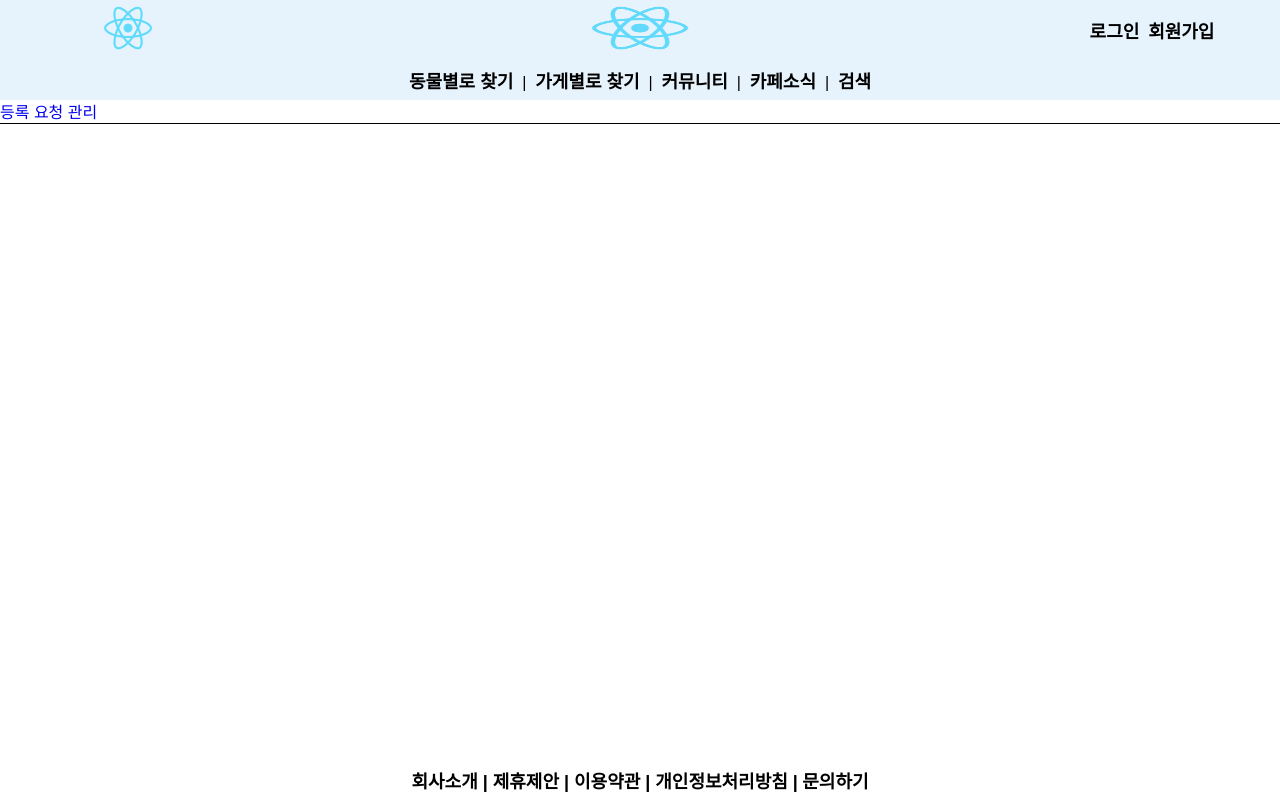
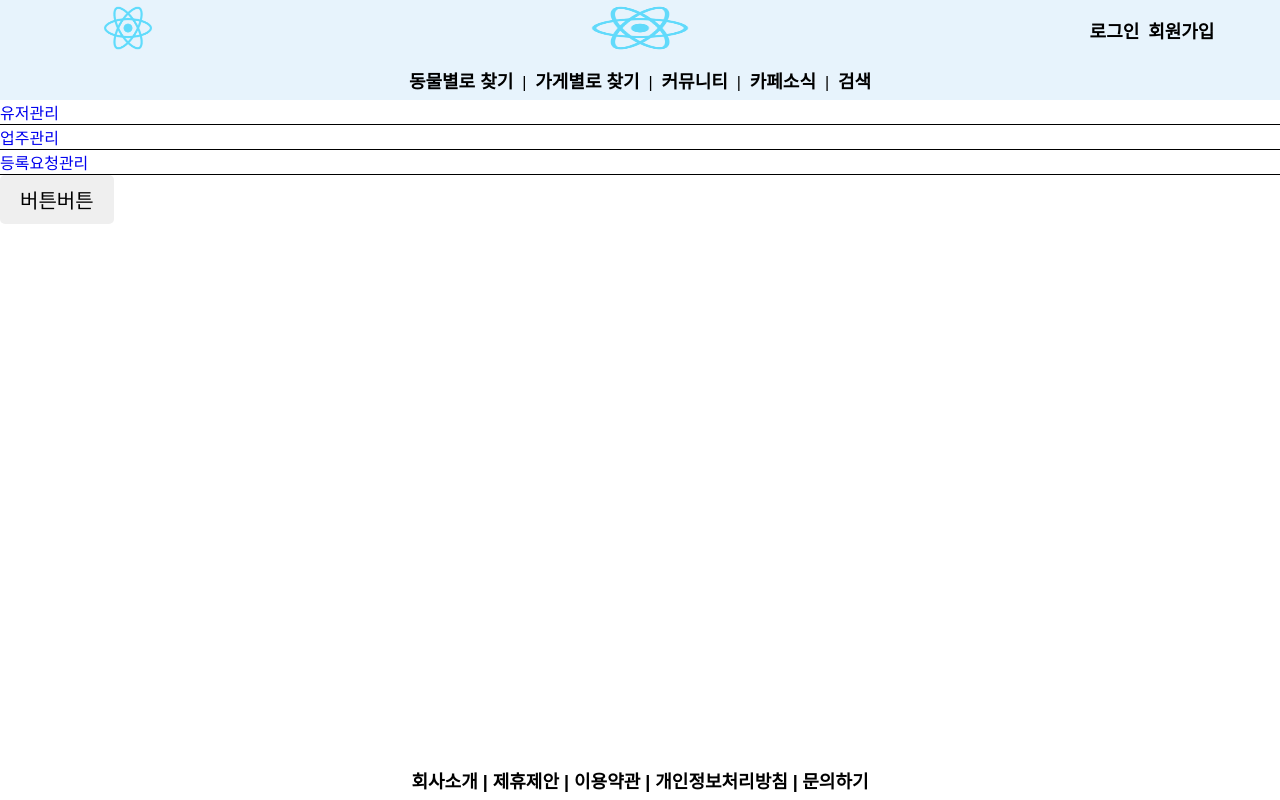
Before and after one commit to steve15963/Cafet, a React (Create React App) app in the folder frontend/: page /TestPage in a window 1280 px wide. Built offline with nearby package versions, Linux system fonts and the light colour scheme.

Commit message:
Update : item 추가

```diff
--- a/frontend/src/components/layout/SideBar/SideBar.css
+++ b/frontend/src/components/layout/SideBar/SideBar.css
@@ -0,0 +1,3 @@
+.SideBar {
+  padding-top: 100px;
+}
--- a/frontend/src/components/layout/SideBar/SideBar.js
+++ b/frontend/src/components/layout/SideBar/SideBar.js
@@ -1,7 +1,7 @@
 import React from "react";
 import "./SideBar.css";
 
-import Nav from "react-bootstrap/Nav";
+import { Link } from "react-router-dom";
 
 const rectangleStyle = {
   border: "solid",
@@ -10,17 +10,17 @@ const rectangleStyle = {
 
 const SideBar = () => {
   return (
-    <Nav defaultActiveKey="/home" className="flex-column">
+    <nav defaultActiveKey="/home" className="SideBar">
       <div style={rectangleStyle}>
-        <Nav.Link href="/home">유저 관리</Nav.Link>
+        <Link to={"/"}>유저관리</Link>
       </div>
       <div style={rectangleStyle}>
-        <Nav.Link href="/home">업주 관리</Nav.Link>
+        <Link to={"/"}>업주관리</Link>
       </div>
       <div style={rectangleStyle}>
-        <Nav.Link href="/home">등록 요청 관리</Nav.Link>
+        <Link to={"/"}>등록요청관리</Link>
       </div>
-    </Nav>
+    </nav>
   );
 };
 
--- a/frontend/src/pages/TestPage.js
+++ b/frontend/src/pages/TestPage.js
@@ -7,17 +7,17 @@ import SideBar from "../components/layout/SideBar/SideBar";
 
 const TestPage = () => {
   return (
-    <div>
+    <>
       <Header />
+      <SideBar />
       <Button
         text={"버튼버튼"}
         onClick={() => {
           alert("클릭했습니다.");
         }}
       />
-      <SideBar />
       <Footer />
-    </div>
+    </>
   );
 };
 
```
Also changed, not shown: frontend/src/components/item/InputForm/InputForm.js (+8 -0 lines), frontend/src/components/item/SearchBar/SearchBar.js (+8 -0 lines).
